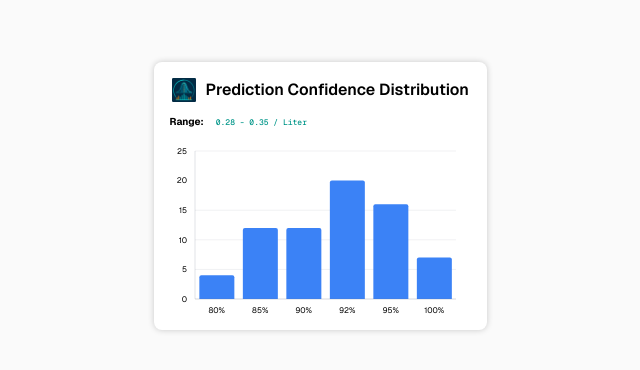
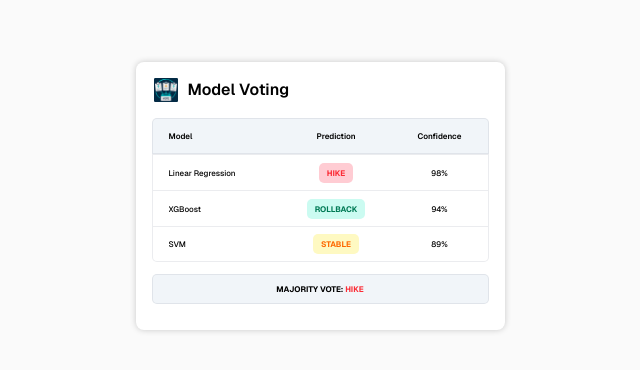
Before and after one commit to yelle15/fuelcast, a Next.js app in the folder frontend/: page / in a window 1280 px wide. Shown: the part 204-574 px from the top of the page, without its empty margins (320-960 px from the left). Built offline with nearby package versions, Linux system fonts and the light colour scheme.

Commit message:
model voting component

```diff
--- a/frontend/src/app/page.js
+++ b/frontend/src/app/page.js
@@ -1,10 +1,10 @@
-import PredictionConfidenceDistribution from "@/components/prediction-confidence-distribution";
+import ModelVoting from "@/components/model-voting";
 
 export default function Home() {
   return (
     <div className="flex flex-col flex-1 items-center justify-center bg-zinc-50 font-sans dark:bg-black">
       <main className="flex flex-1 w-full flex-col items-center justify-center py-32 px-16">
-        <PredictionConfidenceDistribution />
+        <ModelVoting />
       </main>
     </div>
   );
--- /dev/null
+++ b/frontend/src/components/model-voting.js
@@ -0,0 +1,130 @@
+"use client";
+
+import React from "react";
+
+const mockModelPredictions = [
+  { id: 1, model: "Linear Regression", prediction: "HIKE", confidence: 98 },
+  { id: 2, model: "XGBoost", prediction: "ROLLBACK", confidence: 94 },
+  { id: 3, model: "SVM", prediction: "STABLE", confidence: 89 },
+];
+
+const mockMajorityVote = {
+  prediction: "HIKE",
+  confidence: 98,
+};
+
+const normalizePredictions = (data) => {
+  if (!Array.isArray(data)) return [];
+
+  return data.map((item, index) => ({
+    id: item.id ?? index,
+    model: item.model ?? "Unknown Model",
+    prediction: item.prediction ?? "STABLE",
+    confidence: Number(item.confidence) || 0,
+  }));
+};
+
+const normalizeMajorityVote = (data) => {
+  if (!data) return { prediction: "STABLE", confidence: 0 };
+
+  return {
+    prediction: data.prediction ?? "STABLE",
+    confidence: Number(data.confidence) || 0,
+  };
+};
+
+const PredictionBadge = ({ type }) => {
+  const badgeConfig = {
+    HIKE: { bgColor: "bg-rose-200", textColor: "text-red-500", label: "HIKE" },
+    STABLE: {
+      bgColor: "bg-yellow-100",
+      textColor: "text-orange-500",
+      label: "STABLE",
+    },
+    ROLLBACK: {
+      bgColor: "bg-teal-100",
+      textColor: "text-emerald-700",
+      label: "ROLLBACK",
+    },
+  };
+
+  const config = badgeConfig[type] || badgeConfig.STABLE;
+
+  return (
+    <div className={`${config.bgColor} rounded-[5px] px-2 py-1 inline-flex`}>
+      <div className={`${config.textColor} text-[8px] font-bold text-center`}>
+        {config.label}
+      </div>
+    </div>
+  );
+};
+
+/** MAIN COMPONENT */
+export default function ModelVoting({ predictions, majorityVote }) {
+  const safePredictions = normalizePredictions(
+    predictions?.length ? predictions : mockModelPredictions,
+  );
+
+  const safeMajorityVote = normalizeMajorityVote(
+    majorityVote ?? mockMajorityVote,
+  );
+
+  return (
+    <div className="w-full max-w-[369px] h-[268px] p-4 bg-white rounded-lg shadow-[0px_0px_6px_0px_rgba(0,0,0,0.20)] font-inter">
+      {/* Header */}
+      <div className="flex justify-start items-center gap-2 mb-4">
+        <img
+          src="/Model%20Voting.png"
+          alt="Model Voting Logo"
+          className="w-7 h-6 object-contain"
+        />
+        <h3 className="text-black text-base font-semibold">Model Voting</h3>
+      </div>
+
+      {/* Table Header */}
+      <div className="w-full h-9 bg-slate-100 rounded-t-[5px] border border-gray-400/20 flex items-center px-4">
+        <span className="text-black text-[8px] font-semibold w-24">Model</span>
+        <span className="text-black text-[8px] font-semibold flex-1 text-center">
+          Prediction
+        </span>
+        <span className="text-black text-[8px] font-semibold w-16 text-center">
+          Confidence
+        </span>
+      </div>
+
+      {/* Rows */}
+      {safePredictions.map((row, index) => (
+        <div
+          key={row.id}
+          className={`w-full h-9 bg-white border-x border-t border-gray-400/20 flex items-center px-4 ${
+            index === safePredictions.length - 1
+              ? "rounded-b-[5px] border-b"
+              : ""
+          }`}
+        >
+          <span className="text-black text-[8px] font-medium w-24 truncate">
+            {row.model}
+          </span>
+
+          <div className="flex-1 flex justify-center">
+            <PredictionBadge type={row.prediction} />
+          </div>
+
+          <span className="text-black text-[8px] font-medium w-16 text-center">
+            {row.confidence}%
+          </span>
+        </div>
+      ))}
+
+      {/* Majority Vote */}
+      <div className="w-full mt-3 px-6 py-2 bg-slate-100 rounded-[5px] border border-gray-400/20 flex justify-center">
+        <div className="text-center text-[8px]">
+          <span className="text-black font-bold">MAJORITY VOTE: </span>
+          <span className="text-red-500 font-bold">
+            {safeMajorityVote.prediction}
+          </span>
+        </div>
+      </div>
+    </div>
+  );
+}
--- a/frontend/src/components/prediction-confidence-distribution.js
+++ b/frontend/src/components/prediction-confidence-distribution.js
@@ -1,110 +1,111 @@
 "use client";
 
 import React from "react";
-import {
-  BarChart,
-  Bar,
-  XAxis,
-  YAxis,
-  CartesianGrid,
-  Tooltip,
-  ResponsiveContainer,
-} from "recharts";
 
-const mockConfidenceData = [
-  { confidence: "80%", frequency: 4 },
-  { confidence: "85%", frequency: 12 },
-  { confidence: "90%", frequency: 12 },
-  { confidence: "92%", frequency: 20 },
-  { confidence: "95%", frequency: 16 },
-  { confidence: "100%", frequency: 7 },
+const mockModelPredictions = [
+  { id: 1, model: "Linear Regression", prediction: "HIKE", confidence: 98 },
+  { id: 2, model: "XGBoost", prediction: "ROLLBACK", confidence: 94 },
+  { id: 3, model: "SVM", prediction: "STABLE", confidence: 89 },
 ];
 
-const CustomTooltip = ({ active, payload }) => {
-  if (active && payload && payload.length) {
-    return (
-      <div className="bg-white p-2 border border-gray-300 rounded-lg shadow-lg font-inter">
-        <p className="text-xs font-semibold text-black">
-          Confidence Level: {payload[0]?.payload?.confidence}
-        </p>
-        <p className="text-xs text-blue-500 font-semibold">
-          Frequency: {payload[0]?.value}
-        </p>
-      </div>
-    );
-  }
-  return null;
+const mockMajorityVote = {
+  prediction: "HIKE",
+  confidence: 98,
 };
 
-export default function PredictionConfidenceDistribution({
-  data = mockConfidenceData,
-  rangeDisplay = "0.28 - 0.35 / Liter",
+const PredictionBadge = ({ type }) => {
+  const badgeConfig = {
+    HIKE: {
+      bgColor: "bg-rose-200",
+      textColor: "text-red-500",
+      label: "HIKE",
+    },
+    STABLE: {
+      bgColor: "bg-yellow-100",
+      textColor: "text-orange-500",
+      label: "STABLE",
+    },
+    ROLLBACK: {
+      bgColor: "bg-teal-100",
+      textColor: "text-emerald-700",
+      label: "ROLLBACK",
+    },
+  };
+
+  const config = badgeConfig[type] || badgeConfig.STABLE;
+
+  return (
+    <div className={`${config.bgColor} rounded-[5px] px-2 py-1 inline-flex`}>
+      <div className={`${config.textColor} text-[8px] font-bold text-center`}>
+        {config.label}
+      </div>
+    </div>
+  );
+};
+
+export default function ModelVoting({
+  predictions = mockModelPredictions,
+  majorityVote = mockMajorityVote,
 }) {
   return (
     <div className="w-full max-w-[333px] h-[268px] p-4 bg-white rounded-lg shadow-[0px_0px_6px_0px_rgba(0,0,0,0.20)] font-inter">
-      {/* Header */}
-      <div className="flex justify-start items-center gap-2 mb-3 ">
+      {/* Header (aligned with other component style) */}
+      <div className="flex justify-start items-center gap-2 mb-3">
         <img
-          src="/Prediction%20Confidence%20Distribution.png"
-          alt="Prediction Confidence Distribution Logo"
+          src="/Model%20Voting.png"
+          alt="Model Voting Logo"
           className="w-7 h-6 object-contain"
         />
-        <h3 className="text-black text-base font-semibold">
-          Prediction Confidence Distribution
-        </h3>
+        <h3 className="text-black text-base font-semibold">Model Voting</h3>
       </div>
 
-      {/* Labels */}
-      <div className="flex justify-start items-center gap-24 mb-3">
-        <span className="text-black text-[10px] font-bold flex items-center gap-2">
-          Range:
-          <span className="text-teal-600 text-[8px] font-medium font-mono ml-1">
-            {rangeDisplay}
+      {/* Table Container */}
+      <div className="w-full">
+        {/* Table Header */}
+        <div className="w-full h-9 bg-slate-100 rounded-t-[5px] border border-gray-500/40 flex items-center px-4">
+          <span className="text-black text-[8px] font-semibold w-24">
+            Model
           </span>
-        </span>
+          <span className="text-black text-[8px] font-semibold flex-1 text-center">
+            Prediction
+          </span>
+          <span className="text-black text-[8px] font-semibold w-16 text-center">
+            Confidence
+          </span>
+        </div>
+
+        {/* Rows */}
+        {predictions.map((row, index) => (
+          <div
+            key={row.id}
+            className={`w-full h-9 bg-white border-x border-t border-gray-500/40 flex items-center px-4 ${
+              index === predictions.length - 1 ? "rounded-b-[5px] border-b" : ""
+            }`}
+          >
+            <span className="text-black text-[8px] font-medium w-24 truncate">
+              {row.model}
+            </span>
+
+            <div className="flex-1 flex justify-center">
+              <PredictionBadge type={row.prediction} />
+            </div>
+
+            <span className="text-black text-[8px] font-medium w-16 text-center">
+              {row.confidence}%
+            </span>
+          </div>
+        ))}
       </div>
 
-      {/* Chart */}
-      {/* <div className="w-full h-[200px]"> */}
-      <ResponsiveContainer width="100%" height="88%">
-        <BarChart
-          data={data}
-          margin={{ top: 10, right: 15, left: 0, bottom: 20 }}
-        >
-          {/* Grid (clean solid lines) */}
-          <CartesianGrid
-            stroke="rgba(107, 114, 128, 0.2)"
-            horizontal={true}
-            vertical={false}
-            strokeWidth={0.5}
-          />
-
-          {/* X-axis */}
-          <XAxis
-            dataKey="confidence"
-            tick={{ fontSize: 8, fill: "#000" }}
-            tickLine={false}
-            axisLine={{ stroke: "rgba(107, 114, 128, 0.2)" }}
-          />
-
-          {/* Y-axis (even spacing) */}
-          <YAxis
-            tick={{ fontSize: 8, fill: "#000" }}
-            tickLine={false}
-            axisLine={{ stroke: "rgba(107, 114, 128, 0.2)" }}
-            width={25}
-            domain={[0, 25]}
-            ticks={[0, 5, 10, 15, 20, 25]}
-          />
-
-          {/* Tooltip (NO cursor highlight anymore) */}
-          <Tooltip content={<CustomTooltip />} cursor={false} />
-
-          {/* Bars */}
-          <Bar dataKey="frequency" fill="#3B82F6" radius={[2, 2, 0, 0]} />
-        </BarChart>
-      </ResponsiveContainer>
+      {/* Majority Vote (aligned spacing style) */}
+      <div className="w-full mt-3 px-6 py-2 bg-slate-100 rounded-[5px] border border-gray-500/40 flex justify-center">
+        <div className="text-center text-[8px]">
+          <span className="text-black font-bold">MAJORITY VOTE: </span>
+          <span className="text-red-500 font-bold">
+            {majorityVote.prediction}
+          </span>
+        </div>
+      </div>
     </div>
-    // </div>
   );
 }
```
Also changed, not shown: frontend/public/Model Voting.png (added).
